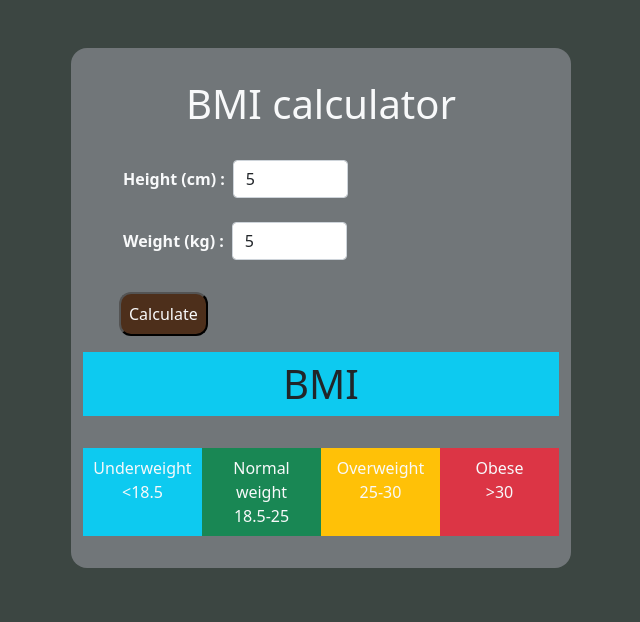
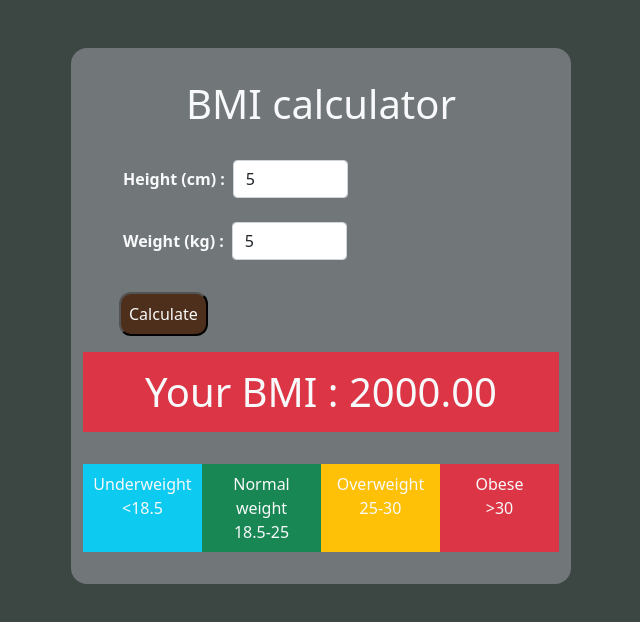
Before and after one commit to arshedgithub/BMI-Calculator, a plain HTML site: page index.html in a window 1280 px wide. Both pictures are taken after typing "5", "5" into the empty fields and a click on the button "Calculate". Shown: the whole page, without its empty margins (319-959 px from the left). Drawn offline with nearby package versions, Linux system fonts and the light colour scheme.

Commit message:
intial commit

```diff
--- a/app.js
+++ b/app.js
@@ -1,14 +1,30 @@
 const height = document.getElementById("height");
 const weight = document.getElementById("weight");
 const submit = document.querySelector("button");
+const result = document.querySelector(".result");
 
 
 submit.addEventListener('click', e => {
     if (e.target !== submit){
         return;
     }
+    //  giving an alert, if input fields were empty
     if (!weight.value || !height.value) {
         window.alert("Enter both height and weight")
         return;
     }
+    const h = height.value/100;
+    const w = weight.value;
+    const output = w/h**2;
+    const x = output.toFixed(2);
+
+    if (x <18.5) {
+        result.innerHTML = `<div class="p-3 bg-info">Your BMI : ${x}</div>`;
+    } else if (x >= 18.5 && x <= 25) {
+        result.innerHTML = `<div class="p-3 bg-success text-light">Your BMI : ${x}</div>`;
+    } else if (x > 25 && x <= 30) {
+        result.innerHTML = `<div class="p-3 bg-warning">Your BMI : ${x}</div>`;
+    } else {
+        result.innerHTML = `<div class="p-3 bg-danger text-light">Your BMI : ${x}</div>`;
+    }
 });
--- a/index.html
+++ b/index.html
@@ -31,7 +31,7 @@
 
         <button type="submit" class="submit p-2 text-light mx-4 my-3">Calculate</button>
         <div class="row result text-center display-6">
-          <div class="bmi p-2 bg-info">BMI</div>
+          <div class="p-3" style="visibility: hidden;" ></div>
         </div>
 
         <div class="row range g-4 text-center text-light my-2">
```
